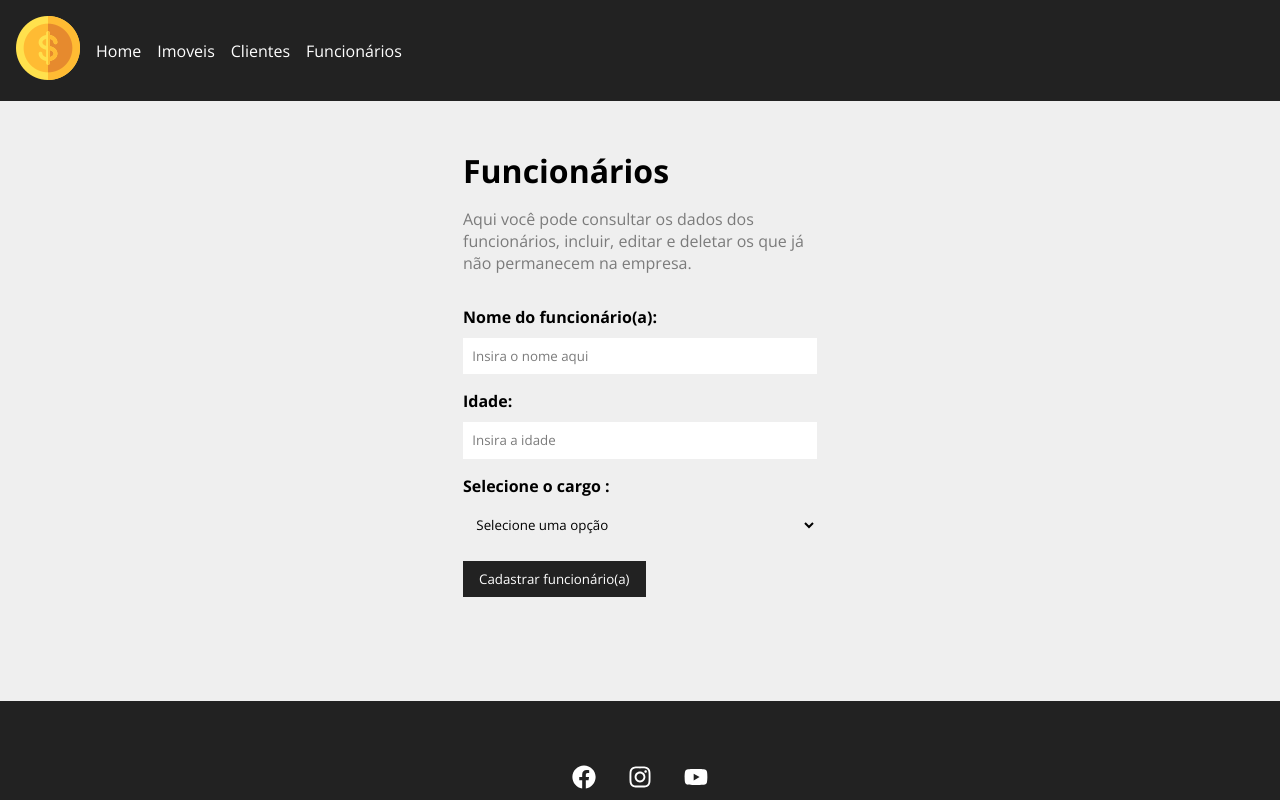
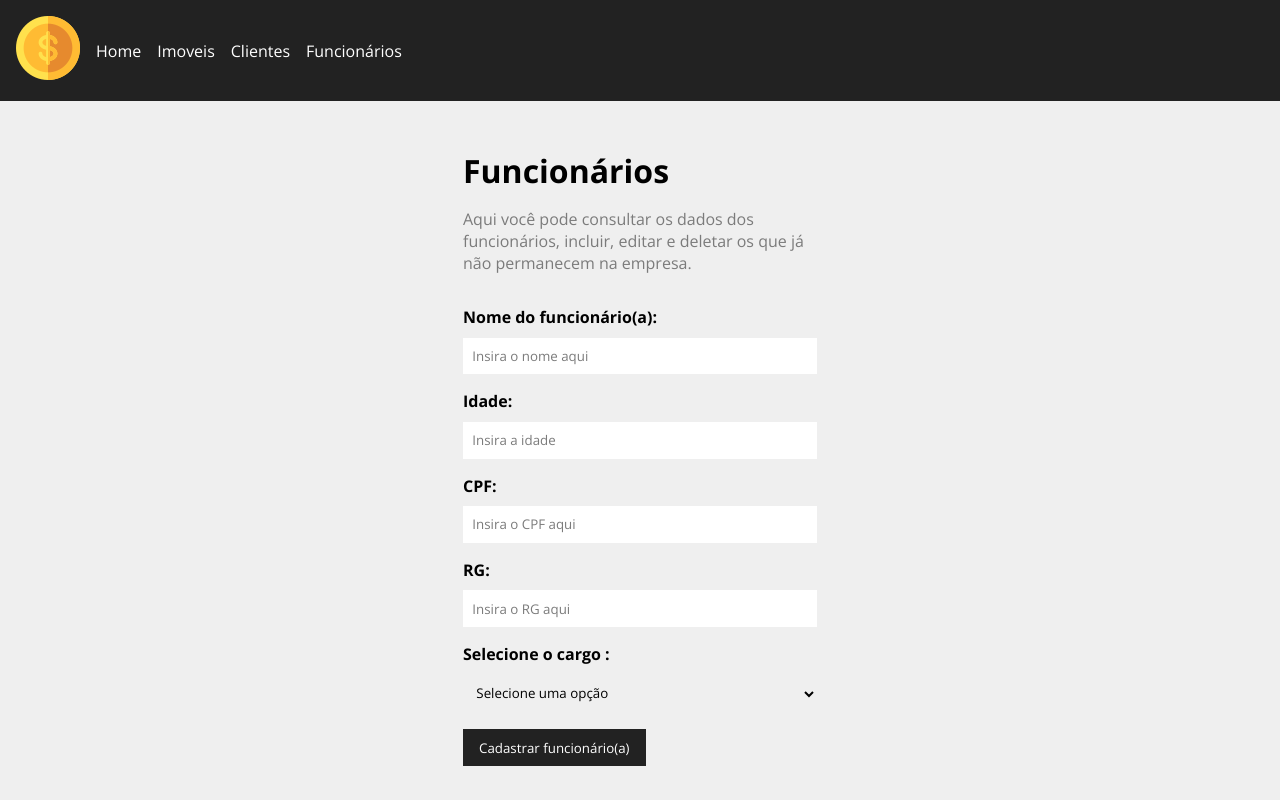
Before and after one commit to GustavodeSousa96/ProjetoGrupoMod3, a React (Create React App) app: page /vendedores in a window 1280 px wide. Shown: the top 800 px of the page. Built offline with nearby package versions, Linux system fonts and the light colour scheme; data requests are answered from the project's data file.

Commit message:
correção de alguns erros no metodo PUT

```diff
--- a/db.json
+++ b/db.json
@@ -7,7 +7,12 @@
       "idade": 37,
       "ano-admissao": 2008,
       "salario": 3050,
-      "cpf": 4901457796
+      "cpf": 4901457796,
+      "rg": "21524548754",
+      "category": {
+        "id": "vendedor",
+        "tipo": "Vendedor"
+      }
     },
     {
       "id": 2,
@@ -16,7 +21,8 @@
       "idade": 28,
       "ano-admissao": 2017,
       "salario": 2550,
-      "cpf": 854679562
+      "cpf": 854679562,
+      "rg": "64565498797"
     },
     {
       "id": 3,
@@ -25,7 +31,8 @@
       "idade": 42,
       "ano-admissao": 2005,
       "salario": 1500,
-      "cpf": 1216479632
+      "cpf": 1216479632,
+      "rg": "8978974656"
     },
     {
       "id": 4,
@@ -34,7 +41,8 @@
       "idade": 25,
       "ano-admissao": 2019,
       "salario": 1500,
-      "cpf": 9874545985
+      "cpf": 9874545985,
+      "rg": "341564564"
     },
     {
       "nome": "Gustavo de Sousa",
@@ -115,7 +123,7 @@
       "idade": 49,
       "entrada": 200000,
       "imovelId": 1,
-      "cpf": 4901457796
+      "cpf": "4901457797"
     },
     {
       "id": 2,
@@ -144,6 +152,20 @@
       "imovelId": 4,
       "cpf": "12345678910",
       "name": ""
+    },
+    {
+      "nome": "Gustavo de Sousa",
+      "idade": "30",
+      "cpf": ".654554554564",
+      "rg": "21524548754",
+      "category": {
+        "id": "apartamento",
+        "tipo": "Apartamento"
+      },
+      "cost": 0,
+      "services": [],
+      "id": 5,
+      "entrada": "50000"
     }
   ]
 }
--- a/src/components/pages/PutCompradores.js
+++ b/src/components/pages/PutCompradores.js
@@ -61,7 +61,7 @@ function PutCompradores () {
             <div className={styles.details_container}>
               <h1> Nome: {compradores.nome}</h1>
               <button className={styles.btn} onClick={toggleProjectForm}>
-                {!showProjectForm ? 'Editar dados do clinte' : 'Fechar'}
+                {!showProjectForm ? 'Editar dados do cliente' : 'Fechar'}
                 </button>
                 {!showProjectForm ? (
                   <div className={styles.project_info}>
@@ -72,7 +72,7 @@ function PutCompradores () {
                       <span> Idade: </span> {compradores.idade} anos
                     </p>
                     <p>
-                      <span> Valor disponível de ntrada: </span> R$ {compradores.entrada},00
+                      <span> Valor disponível de entrada: </span> R$ {compradores.entrada},00
                     </p>
 
                   </div>
--- a/src/components/pages/PutVendedores.js
+++ b/src/components/pages/PutVendedores.js
@@ -61,7 +61,7 @@ function PutVendedores () {
             <div className={styles.details_container}>
               <h1> Nome: {vendedores.nome}</h1>
               <button className={styles.btn} onClick={toggleProjectForm}>
-                {!showProjectForm ? 'Editar dados do clinte' : 'Fechar'}
+                {!showProjectForm ? 'Editar dados do(a) funcionário(a)' : 'Fechar'}
                 </button>
                 {!showProjectForm ? (
                   <div className={styles.project_info}>
--- a/src/components/project/CardVendedores.js
+++ b/src/components/project/CardVendedores.js
@@ -2,7 +2,7 @@ import {Link} from "react-router-dom"
 import styles from './ProjectCard.module.css'
 import {BsPencil, BsFillTrashFill} from 'react-icons/bs' //Assim se puxam os ícones
 
-function ProjectCard({id, nome, admissao, idade, cargo, handleRemove}){
+function ProjectCard({id, nome, rg, idade, cargo, handleRemove}){
     const remove = (e) => {
         e.preventDefault()
         handleRemove(id)
@@ -13,7 +13,7 @@ function ProjectCard({id, nome, admissao, idade, cargo, handleRemove}){
          <h4>{nome}</h4>
          <p className={styles.category_text}><strong>Cargo:</strong> {cargo} </p>
          <p className={styles.category_text}><strong>Idade:</strong> {idade}</p>
-         <p className={styles.category_text}><strong>Salário:</strong></p>
+         <p className={styles.category_text}><strong>RG:</strong>{rg}</p>
          <div className={styles.project_card_actions}>
             <Link to={`/putvendedores/${id}`}>
                 <BsPencil /> Editar
--- a/src/components/project/FormClient.js
+++ b/src/components/project/FormClient.js
@@ -68,18 +68,18 @@ function FormClient({handleSubmit, btnText, compradoresData}) {
       <Input
         type='text'
         text='Nome completo do(a) cliente'
-        name='name'
+        name='nome'
         placeholder='Insira o nome aqui'
         handleOnChange={handleChange}
-        value={compradores.name ? compradores.name : ''}
+        value={compradores.nome ? compradores.nome : ''}
       />
       <Input
         type='number'
         text='Data de nascimento'
-        name='nascimento'
+        name='idade'
         placeholder='Insira a idade'
         handleOnChange={handleChange}
-        value={compradores.nascimento ? compradores.nascimento : ''}
+        value={compradores.idade ? compradores.idade : ''}
       /> {/*Tentar mudar idade para data de nascimento, utilizando máscara(dd/mm/aaaa) */}
       <Input
         type='number'
@@ -97,6 +97,14 @@ function FormClient({handleSubmit, btnText, compradoresData}) {
         handleOnChange={handleChange}
         value={compradores.rg ? compradores.rg : ''}
       />
+      <Input
+        type='number'
+        text='Entrada'
+        name='entrada'
+        placeholder='Insira o valor de entrada'
+        handleOnChange={handleChange}
+        value={compradores.entrada ? compradores.entrada : ''}
+      />
       <Select
       name='category_id'
       text='Selecione o tipo de imóvel '
--- a/src/components/project/FormVend.js
+++ b/src/components/project/FormVend.js
@@ -86,6 +86,22 @@ function FormVend({handleSubmit, btnText, vendedoresData}) {
         handleOnChange={handleChange}
         value={vendedores.idade ? vendedores.idade : ''}
       /> {/*Tentar mudar idade para data de nascimento, utilizando máscara(dd/mm/aaaa) */}
+      <Input
+        type='number'
+        text='CPF'
+        name='cpf'
+        placeholder='Insira o CPF aqui'
+        handleOnChange={handleChange}
+        value={vendedores.cpf ? vendedores.cpf : ''}
+      />
+      <Input
+        type='number'
+        text='RG'
+        name='rg'
+        placeholder='Insira o RG aqui'
+        handleOnChange={handleChange}
+        value={vendedores.rg ? vendedores.rg : ''}
+      />
       <Select
       name='category_id'
       text='Selecione o cargo '
```
